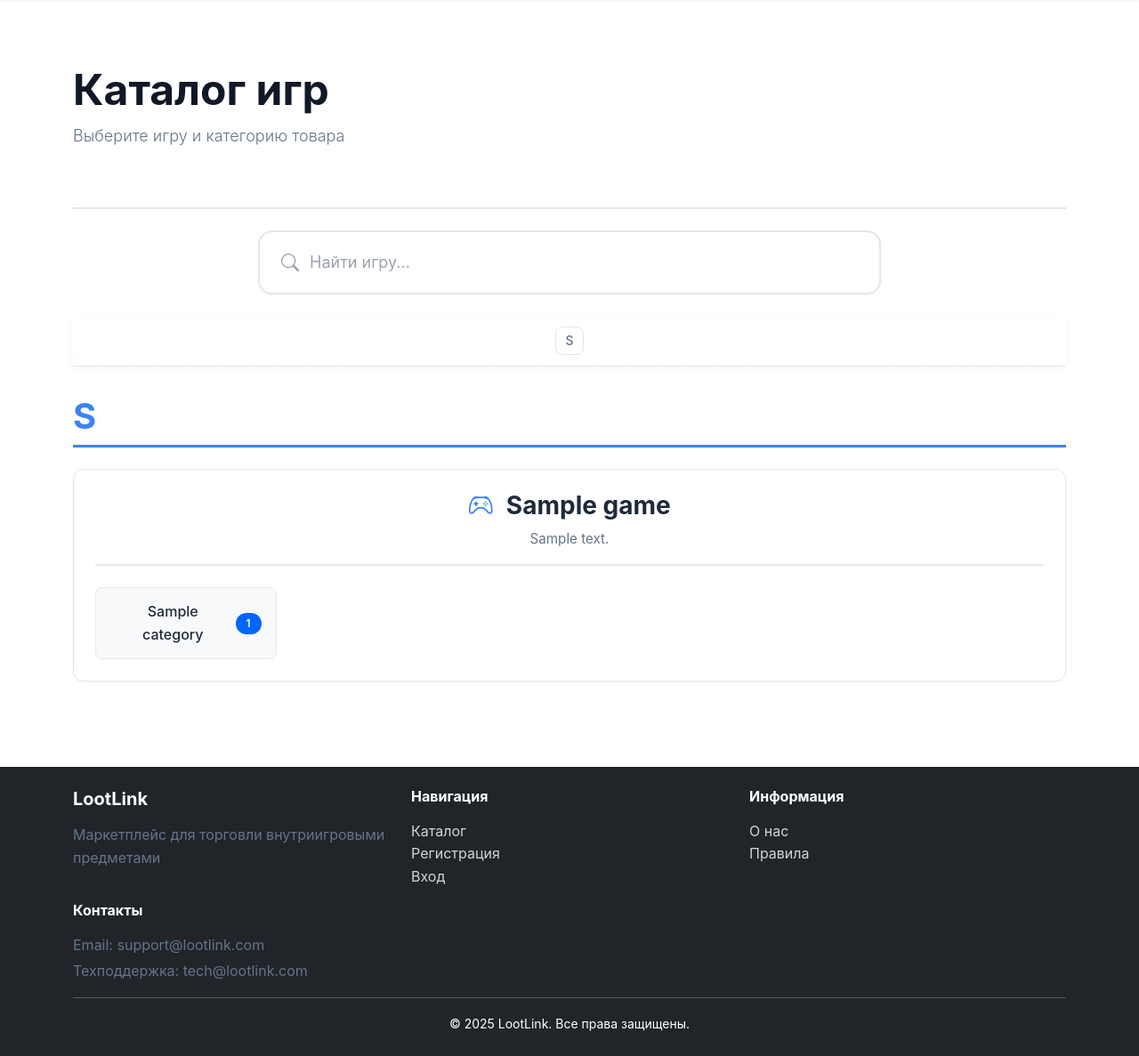
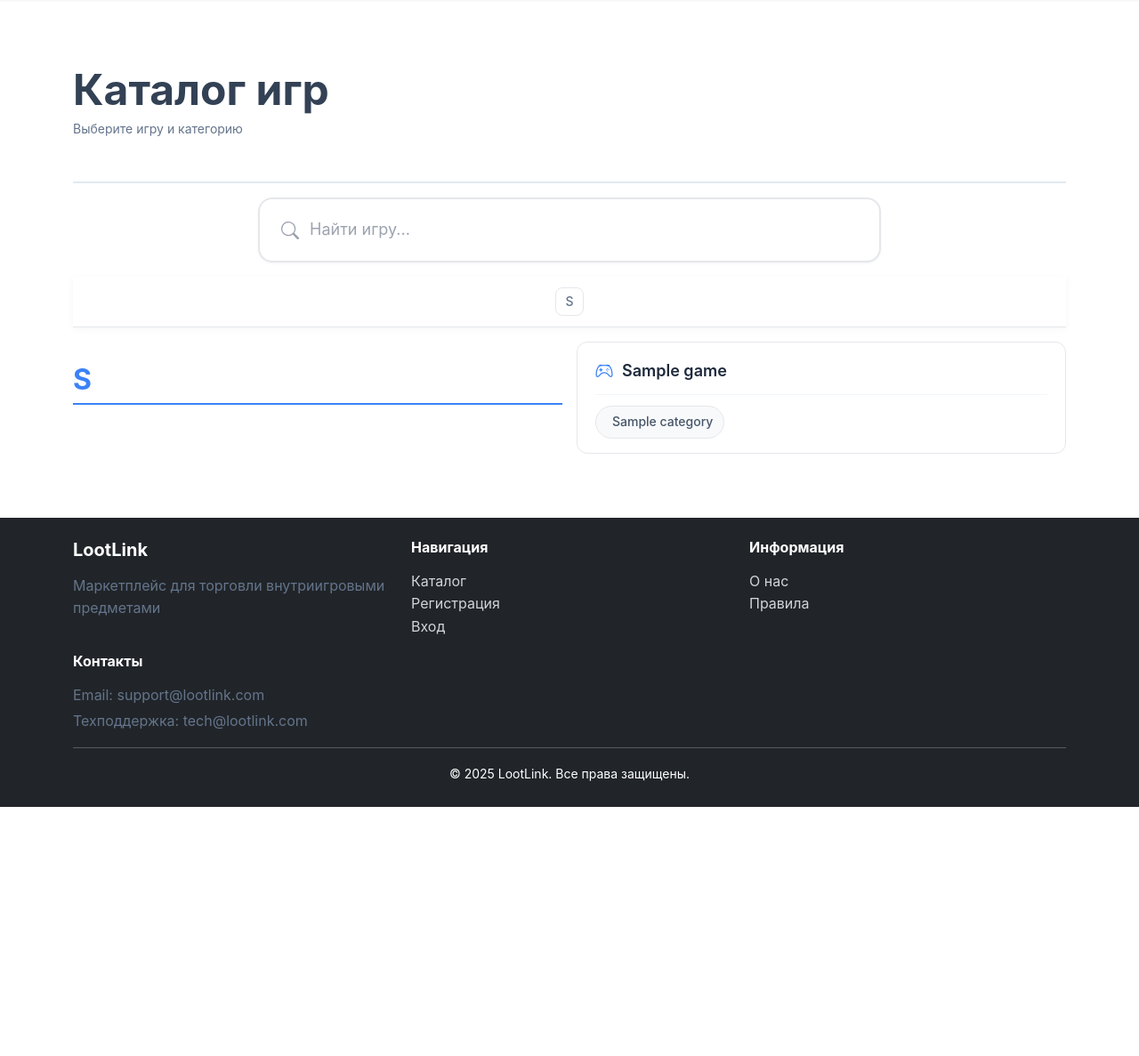
Before and after one commit to reazonvan/LootLink---Marketplace, a Django app: page /catalog/ in a window 1280 px wide. Shown: the part 81-1268 px from the top of the page at 89% size. After the commit the page ends 988 px from the top, so only its background shows below. Run offline with Django 4.2, Linux system fonts and the light colour scheme; tables that the repository leaves empty hold one stand-in row (values such as "Sample post"); parts of the project's set-up code (start-up, migrations or seed data) failed here and were passed over.

Commit message:
design: compact grid layout - 2-3 columns, less spacing

```diff
--- a/templates/listings/games_catalog.html
+++ b/templates/listings/games_catalog.html
@@ -5,13 +5,13 @@
 {% block content %}
 <div class="container">
     <!-- Header -->
-    <div class="page-header mb-4">
-        <h1 class="display-4 fw-bold mb-2">Каталог игр</h1>
-        <p class="lead text-muted">Выберите игру и категорию товара</p>
+    <div class="page-header mb-3">
+        <h1 class="h2 fw-bold mb-1">Каталог игр</h1>
+        <p class="text-muted small mb-0">Выберите игру и категорию</p>
     </div>
 
     <!-- Поиск игр -->
-    <div class="game-search-container mb-4">
+    <div class="game-search-container mb-3">
         <div class="search-wrapper">
             <svg class="search-icon" xmlns="http://www.w3.org/2000/svg" width="20" height="20" fill="currentColor" viewBox="0 0 16 16">
                 <path d="M11.742 10.344a6.5 6.5 0 1 0-1.397 1.398h-.001c.03.04.062.078.098.115l3.85 3.85a1 1 0 0 0 1.415-1.414l-3.85-3.85a1.007 1.007 0 0 0-.115-.1zM12 6.5a5.5 5.5 0 1 1-11 0 5.5 5.5 0 0 1 11 0z"/>
@@ -29,7 +29,7 @@
 
     <!-- Алфавитная навигация -->
     {% if alphabet %}
-    <div class="alphabet-nav mb-4">
+    <div class="alphabet-nav mb-3">
         <div class="alphabet-letters">
             {% for letter in alphabet %}
             <a href="#letter-{{ letter }}" class="alphabet-letter">{{ letter }}</a>
@@ -38,39 +38,29 @@
     </div>
     {% endif %}
 
-    <!-- Games List -->
+    <!-- Games List - компактная сетка -->
     <div class="games-catalog">
         {% for game in games %}
         {% if game.first_in_letter %}
         <div class="letter-anchor" id="letter-{{ game.first_letter }}">
-            <h2 class="letter-header">{{ game.first_letter }}</h2>
+            <h3 class="letter-header">{{ game.first_letter }}</h3>
         </div>
         {% endif %}
-        <div class="game-card mb-4">
-            <div class="game-header">
-                <h2 class="game-title">
-                    <i class="bi bi-controller"></i>
-                    {{ game.name }}
-                </h2>
-                {% if game.description %}
-                <p class="game-description text-muted">{{ game.description }}</p>
-                {% endif %}
+        <div class="game-card-compact">
+            <div class="game-compact-header">
+                <i class="bi bi-controller game-icon"></i>
+                <h4 class="game-compact-title">{{ game.name }}</h4>
             </div>
 
             {% if game.categories.all %}
-            <div class="categories-grid">
+            <div class="categories-compact">
                 {% for category in game.categories.all %}
-                <a href="{% url 'listings:category_listings' game.slug category.slug %}" class="category-link">
+                <a href="{% url 'listings:category_listings' game.slug category.slug %}" class="category-chip">
                     <i class="{{ category.icon }}"></i>
-                    <span>{{ category.name }}</span>
-                    {% if category.count %}
-                    <span class="badge bg-primary">{{ category.count }}</span>
-                    {% endif %}
+                    {{ category.name }}
                 </a>
                 {% endfor %}
             </div>
-            {% else %}
-            <p class="text-muted">Категории пока не добавлены</p>
             {% endif %}
         </div>
         {% empty %}
@@ -147,90 +137,90 @@
 }
 
 .letter-header {
-    font-size: 2.5rem;
+    font-size: 2rem;
     font-weight: 700;
     color: #3b82f6;
-    margin: 2rem 0 1.5rem 0;
-    padding-bottom: 0.5rem;
-    border-bottom: 3px solid #3b82f6;
+    margin: 1.5rem 0 1rem 0;
+    padding-bottom: 0.375rem;
+    border-bottom: 2px solid #3b82f6;
+    grid-column: 1 / -1;
 }
 
 .games-catalog {
-    max-width: 1200px;
+    max-width: 1400px;
     margin: 0 auto;
+    display: grid;
+    grid-template-columns: repeat(auto-fill, minmax(450px, 1fr));
+    gap: 1rem;
 }
 
-.game-card {
+/* Компактная карточка игры */
+.game-card-compact {
     background: white;
+    border: 1px solid #e5e7eb;
     border-radius: 12px;
-    padding: 2rem;
-    box-shadow: 0 2px 8px rgba(0,0,0,0.08);
-    transition: box-shadow 0.3s;
+    padding: 1rem 1.25rem;
+    transition: all 0.2s;
 }
 
-.game-card:hover {
-    box-shadow: 0 4px 16px rgba(0,0,0,0.12);
+.game-card-compact:hover {
+    border-color: #3b82f6;
+    box-shadow: 0 4px 12px rgba(59, 130, 246, 0.1);
 }
 
-.game-header {
-    margin-bottom: 1.5rem;
-    border-bottom: 2px solid #e5e7eb;
-    padding-bottom: 1rem;
+.game-compact-header {
+    display: flex;
+    align-items: center;
+    gap: 0.625rem;
+    margin-bottom: 0.75rem;
+    padding-bottom: 0.625rem;
+    border-bottom: 1px solid #f1f5f9;
 }
 
-.game-title {
-    font-size: 1.75rem;
-    font-weight: 700;
+.game-icon {
+    color: #3b82f6;
+    font-size: 1.25rem;
+    flex-shrink: 0;
+}
+
+.game-compact-title {
+    font-size: 1.125rem;
+    font-weight: 600;
     color: #1e293b;
     margin: 0;
 }
 
-.game-title i {
-    color: #3b82f6;
-    margin-right: 0.5rem;
+/* Компактные категории - chips */
+.categories-compact {
+    display: flex;
+    flex-wrap: wrap;
+    gap: 0.5rem;
 }
 
-.game-description {
-    margin: 0.5rem 0 0 0;
-    font-size: 0.95rem;
+.category-chip {
+    display: inline-flex;
+    align-items: center;
+    gap: 0.375rem;
+    padding: 0.375rem 0.75rem;
+    background: #f8f9fa;
+    border: 1px solid #e5e7eb;
+    border-radius: 20px;
+    text-decoration: none;
+    color: #475569;
+    font-size: 0.875rem;
+    font-weight: 500;
+    transition: all 0.15s;
 }
 
-.categories-grid {
-    display: grid;
-    grid-template-columns: repeat(auto-fill, minmax(200px, 1fr));
-    gap: 0.75rem;
-}
-
-.category-link {
-    display: flex;
-    align-items: center;
-    gap: 0.5rem;
-    padding: 0.875rem 1rem;
-    background: #f8f9fa;
-    border: 1px solid #e5e7eb;
-    border-radius: 8px;
-    text-decoration: none;
-    color: #1e293b;
-    font-weight: 500;
-    transition: all 0.2s;
-}
-
-.category-link:hover {
+.category-chip:hover {
     background: #3b82f6;
     color: white;
     border-color: #3b82f6;
-    transform: translateY(-2px);
-    box-shadow: 0 4px 12px rgba(59, 130, 246, 0.3);
+    transform: scale(1.05);
 }
 
-.category-link i {
-    font-size: 1.25rem;
-    flex-shrink: 0;
-}
-
-.category-link .badge {
-    margin-left: auto;
-    font-size: 0.75rem;
+.category-chip i {
+    font-size: 0.875rem;
 }
 
 .empty-state {
@@ -402,18 +392,30 @@
     box-shadow: 0 8px 20px rgba(59, 130, 246, 0.5);
 }
 
+/* Tablet */
+@media (max-width: 992px) {
+    .games-catalog {
+        grid-template-columns: 1fr;
+    }
+}
+
 /* Mobile */
 @media (max-width: 768px) {
-    .game-card {
-        padding: 1.5rem;
+    .page-header {
+        margin-bottom: 1.5rem;
     }
 
-    .game-title {
-        font-size: 1.5rem;
+    .game-card-compact {
+        padding: 0.875rem 1rem;
     }
 
-    .categories-grid {
-        grid-template-columns: 1fr;
+    .game-compact-title {
+        font-size: 1rem;
+    }
+
+    .letter-header {
+        font-size: 1.5rem;
+        margin: 1rem 0 0.75rem 0;
     }
 
     .modern-search-input {
```
